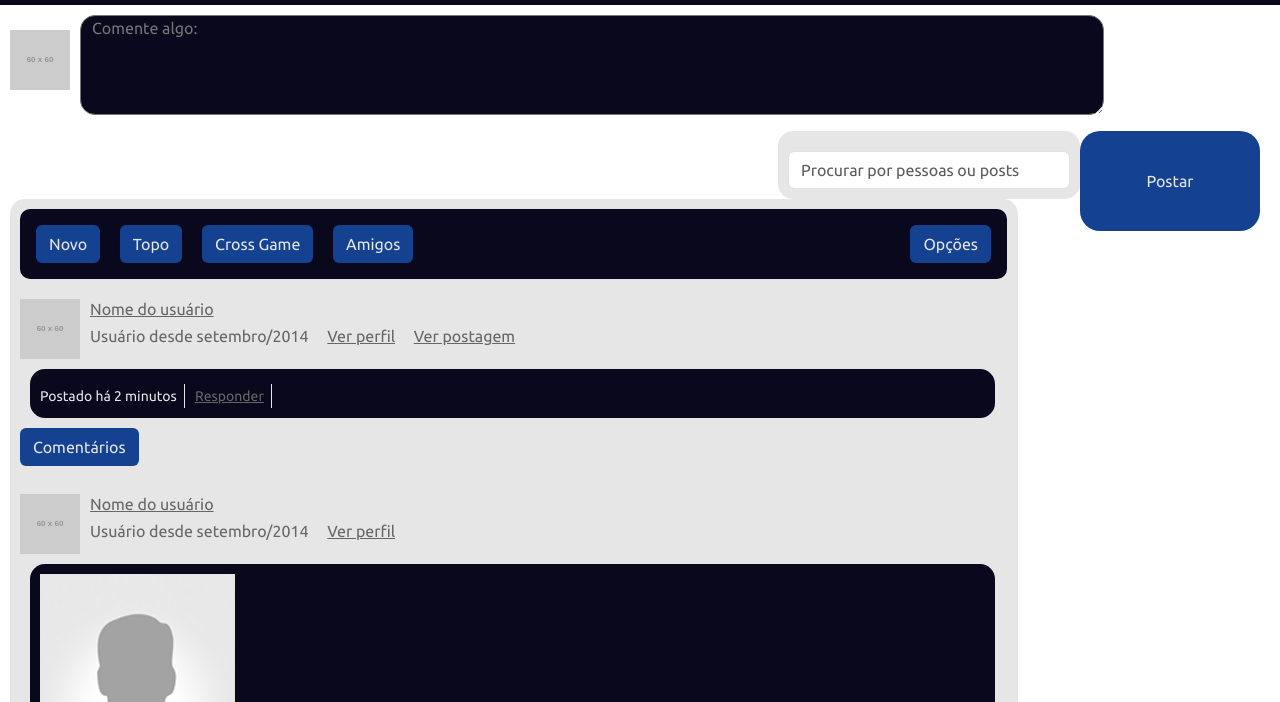
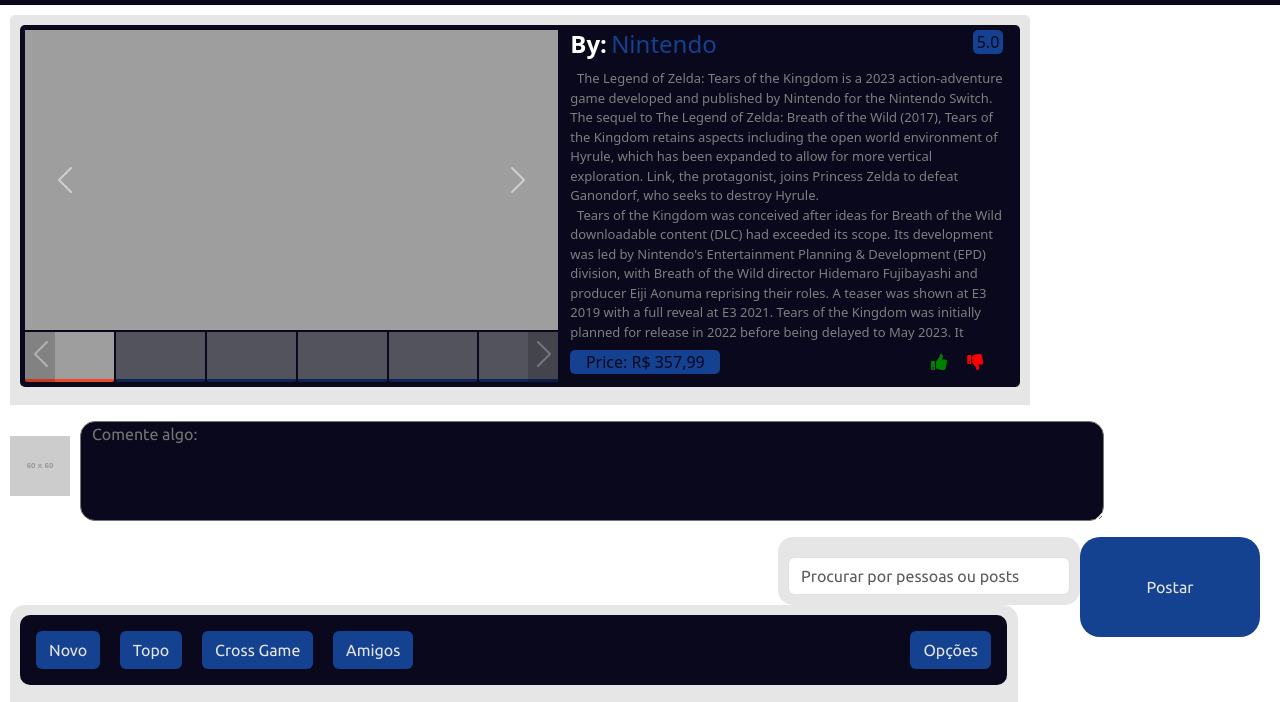
Before and after one commit to Danilo2601/TI2-2023-2-GamesPS, a plain HTML site: page codigo/chatdecomunidade/chatcomunidade.html in a window 1280 px wide. Shown: the part 94-796 px from the top of the page. Drawn offline with nearby package versions, Linux system fonts and the light colour scheme; placeholder pictures from the web are drawn by us.

Commit message:
Update chatcomunidade.html do athur

```diff
--- a/codigo/chatdecomunidade/chatcomunidade.html
+++ b/codigo/chatdecomunidade/chatcomunidade.html
@@ -35,6 +35,8 @@
       </nav>
     </div>
   </header>
+
+  <iframe id="post" src="../Apresentaçao de jogos com ranking/index.html#totk" frameborder="0"></iframe>
 
   <section id="post-area">
 
```
